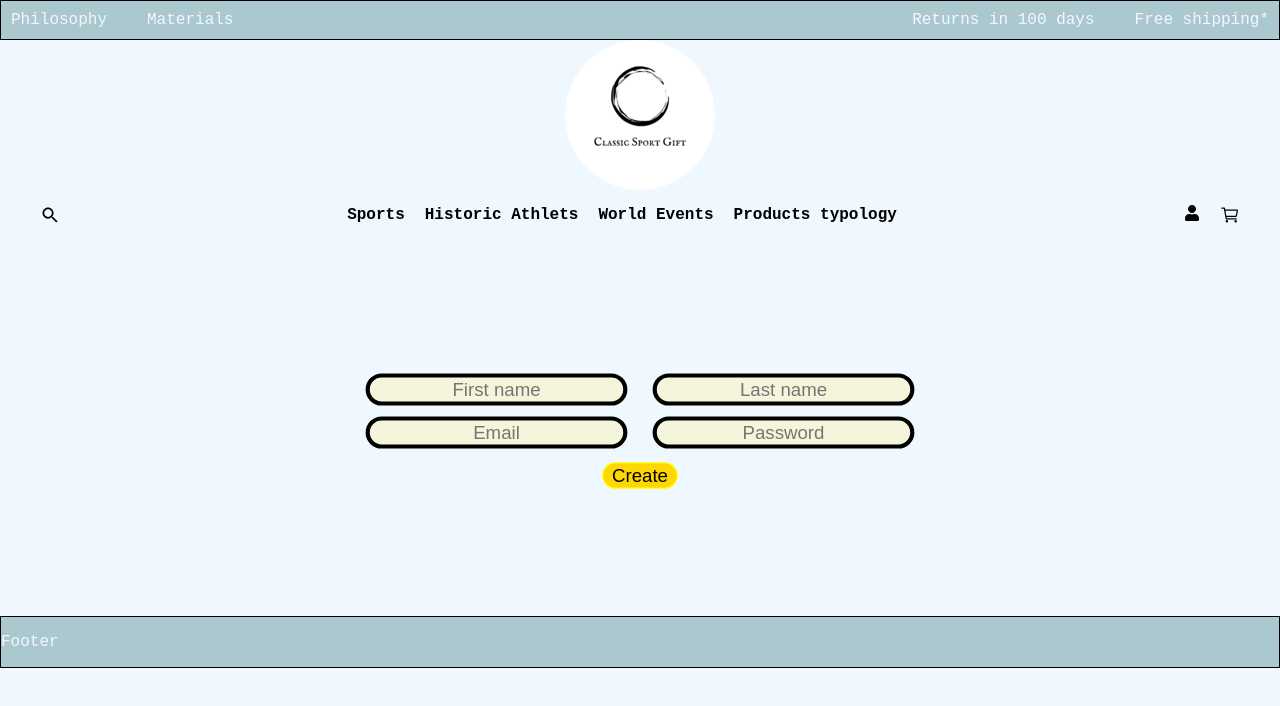
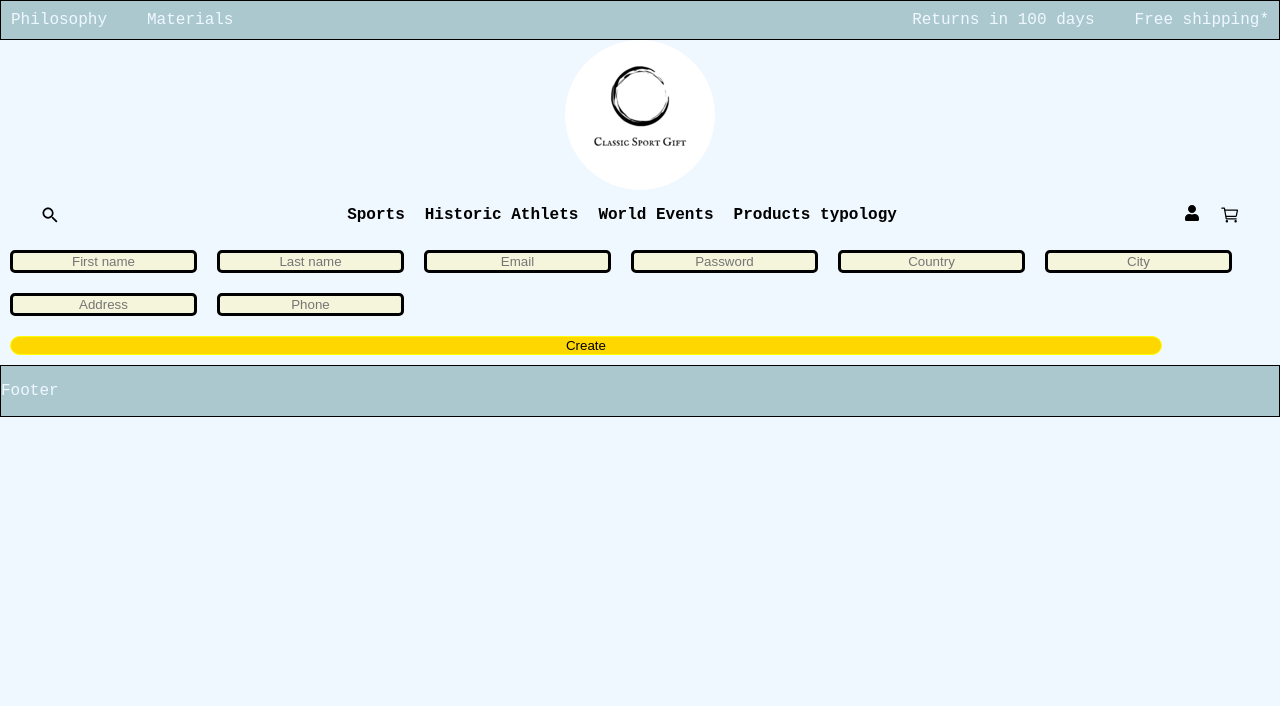
Before and after one commit to AntonioColaiera/Classic-Sport-E-commerce, a React (Create React App) app in the folder Gifts-From-History-E-Commerce.Client/gifts-from-history-e-commerce/: page /account/register in a window 1280 px wide. Shown: the top 706 px of the page. Built offline with nearby package versions, Linux system fonts and the light colour scheme.

Commit message:
update customer model

```diff
--- a/Gifts-From-History-E-Commerce.Client/gifts-from-history-e-commerce/src/components/authentication/RegistrationForm.css
+++ b/Gifts-From-History-E-Commerce.Client/gifts-from-history-e-commerce/src/components/authentication/RegistrationForm.css
@@ -1,31 +1,26 @@
 .form-container {
-  text-align: center;
+  display: flex;
   flex-direction: column;
   align-items: center;
   justify-content: center;
-  height: 120px;
-  padding: 10%;
+
 }
 
-
-.input{
-    background-color: beige;
+.input {
+  background-color: beige;
   border: solid black;
-  border-radius: 20px;
-  margin: 10px;
-  align-items: center;
-  margin-left: 50px;
-  margin-right: 50px;
+  border-radius: 5px;
+margin: 10px;
   text-align: center;
-  transform: scale(1.4);
 }
 
-.createButton{
+.createButton {
+  border-radius: 20px;
+  border: 5px solid aliceblue;
+  background-color: gold;
+  border: 1px solid yellow;
+  margin: 10px;
+  width: 90%;
 
-    border-radius: 20px;
-    border:  5px solid aliceblue;
-    background-color: gold;
-    border:  1px solid yellow;
-    margin-top: 12px;
-    transform: scale(1.4);
+
 }
--- a/Gifts-From-History-E-Commerce.Client/gifts-from-history-e-commerce/src/components/authentication/RegistrationForm.js
+++ b/Gifts-From-History-E-Commerce.Client/gifts-from-history-e-commerce/src/components/authentication/RegistrationForm.js
@@ -1,3 +1,4 @@
+// RegistrationForm.js
 import React, { useState } from "react";
 import "./RegistrationForm.css";
 
@@ -8,6 +9,10 @@ const RegistrationForm = () => {
     lastName: "",
     email: "",
     password: "",
+    country: "", // Aggiungi il campo Country
+    city: "", // Aggiungi il campo City
+    address: "", // Aggiungi il campo Address
+    phone: "", // Aggiungi il campo Phone
   });
 
   // Function to handle changes in form fields
@@ -62,8 +67,6 @@ const RegistrationForm = () => {
           onChange={handleChange}
           required
         />
-        <div />
-        <div>
         <input
           className='input'
           type='email'
@@ -80,13 +83,45 @@ const RegistrationForm = () => {
           onChange={handleChange}
           required
         />
-        </div>
+        <input
+          className='input'
+          type='text'
+          name='country'
+          placeholder='Country'
+          onChange={handleChange}
+          required
+        />
+        <input
+          className='input'
+          type='text'
+          name='city'
+          placeholder='City'
+          onChange={handleChange}
+          required
+        />
+        <input
+          className='input'
+          type='text'
+          name='address'
+          placeholder='Address'
+          onChange={handleChange}
+          required
+        />
+        <input
+          className='input'
+          type='numeric'
+          name='phone'
+          placeholder='Phone'
+          onChange={handleChange}
+          required
+        />
         <button type='submit' className='createButton'>
           Create
         </button>{" "}
         {/* Button to submit the form */}
       </div>
     </form>
+
   );
 };
 
```
Also changed, not shown: 1 other file (tests, documents, lock files or other folders). Lines whose indentation alone changed are shown as unchanged.
